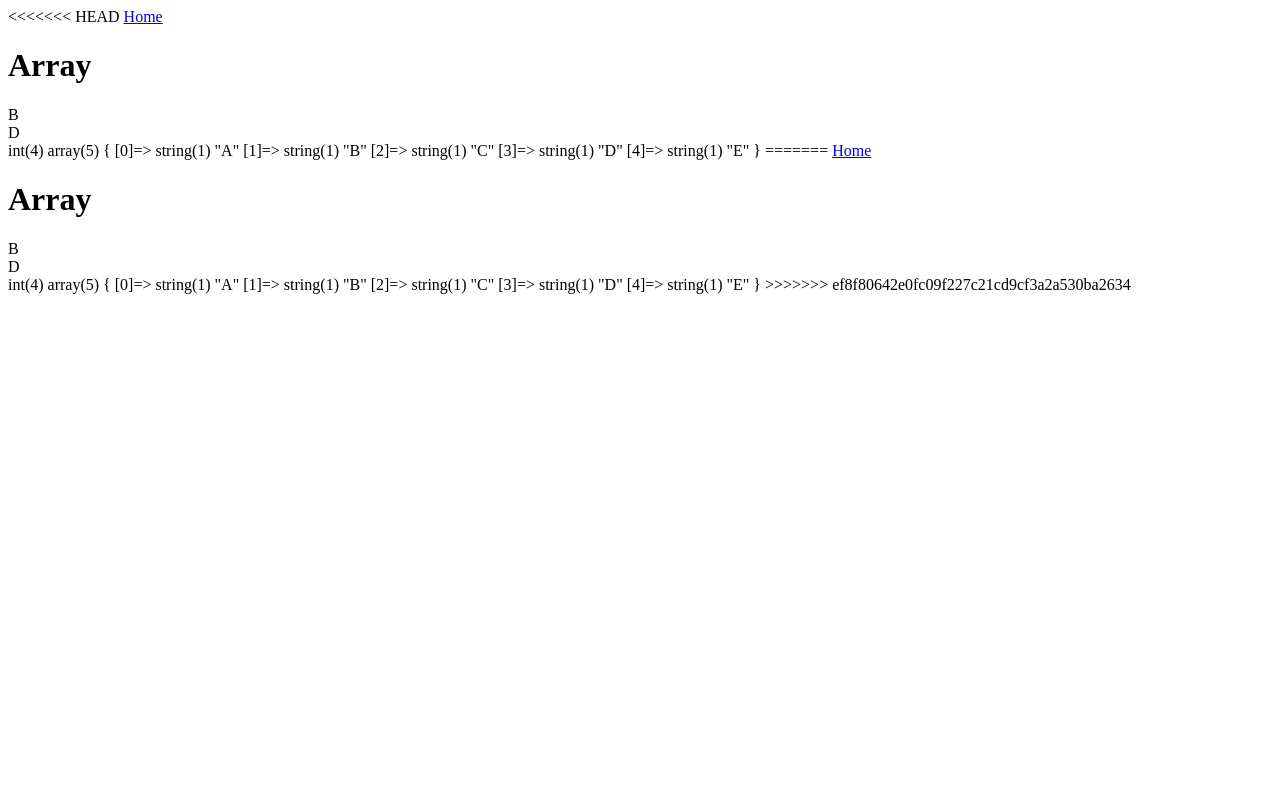
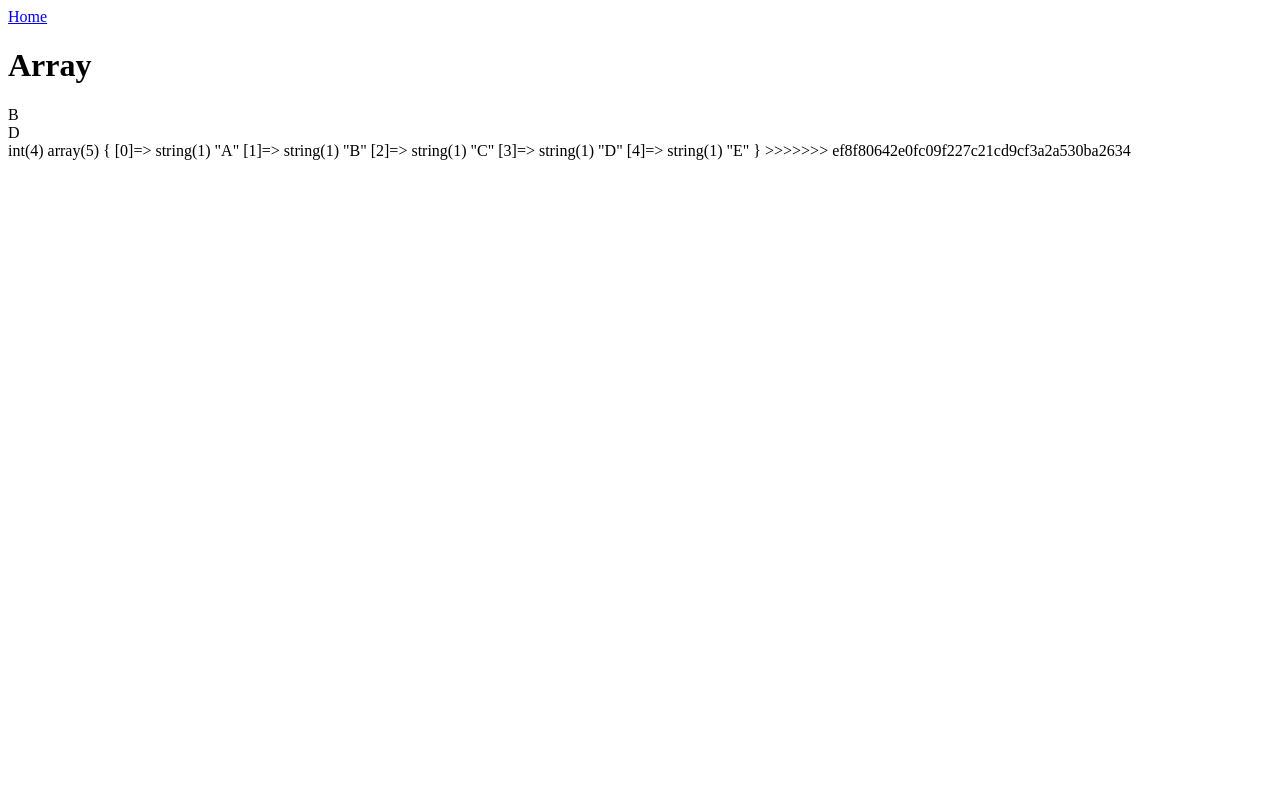
Before and after one commit to iamkhj18/PHP_study, a PHP site: page /array.php in a window 1280 px wide. Run offline with PHP 8.4, Linux system fonts and the light colour scheme.

Commit message:
Update array.php

```diff
--- a/array.php
+++ b/array.php
@@ -1,25 +1,3 @@
-<<<<<<< HEAD
-<!DOCTYPE html>
-<html lang="ko">
-<head>
-    <meta charset="UTF-8">
-    <meta http-equiv="X-UA-Compatible" content="IE=edge">
-    <meta name="viewport" content="width=device-width, initial-scale=1.0">
-    <title>Document</title>
-</head>
-<body>
-    <a href="index.html">Home</a>
-    <h1>Array</h1>
-    <?php
-        $char = array('A','B','C','D');
-        echo $char[1].'<br>';
-        echo $char[3].'<br>';
-        var_dump(count($char));
-        array_push($char, 'E');
-        var_dump($char);
-    ?>
-</body>
-=======
 <!DOCTYPE html>
 <html lang="ko">
 <head>
```
